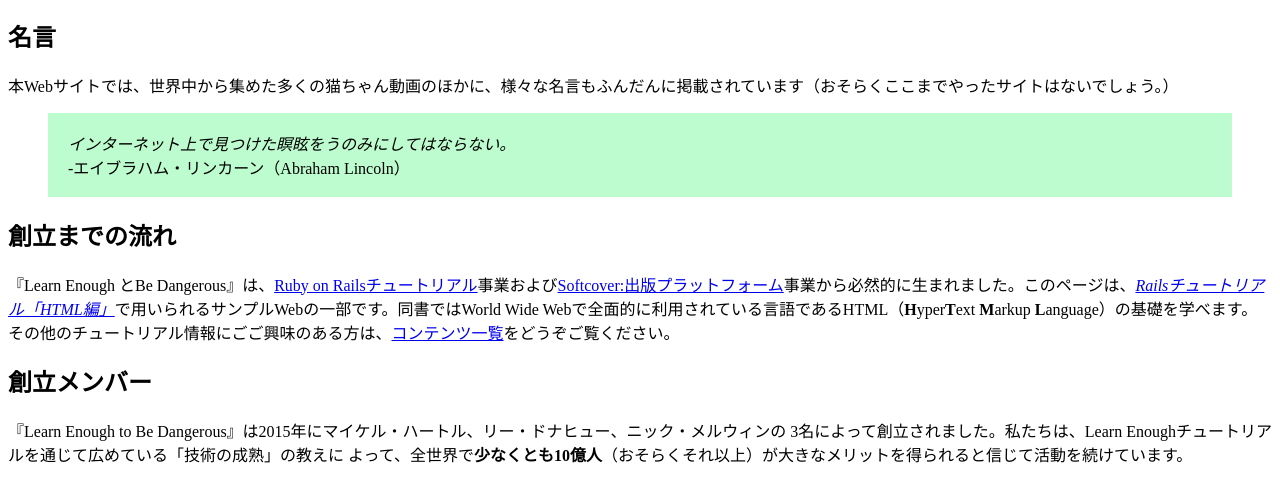
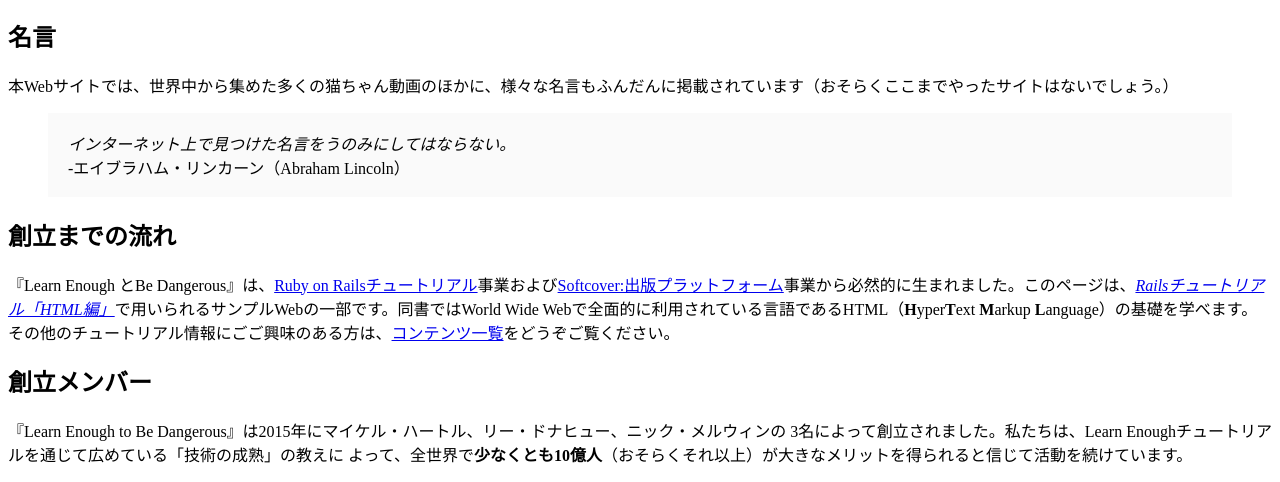
Before and after one commit to monchan-new/sample_website, a plain HTML site: page index.html in a window 1280 px wide. Shown: the part 799-1281 px from the top of the page. Drawn offline with Linux system fonts and the light colour scheme.

Commit message:
Add another style2

```diff
--- a/index.html
+++ b/index.html
@@ -44,9 +44,9 @@
       本Webサイトでは、世界中から集めた多くの猫ちゃん動画のほかに、様々な名言もふんだんに掲載されています（おそらくここまでやったサイトはないでしょう。）
     </p>
 
-    <blockquote style="padding: 2px 20px; background: #bdfcce;">
+    <blockquote style="padding: 2px 20px; background: #fafafa;">
       <p>
-        <em>インターネット上で見つけた瞑眩をうのみにしてはならない。</em><br>
+        <em>インターネット上で見つけた名言をうのみにしてはならない。</em><br>
         -エイブラハム・リンカーン（Abraham Lincoln）
       </p>
 
```
Also changed, not shown: Moby_dick.html (+1 -2 lines).
